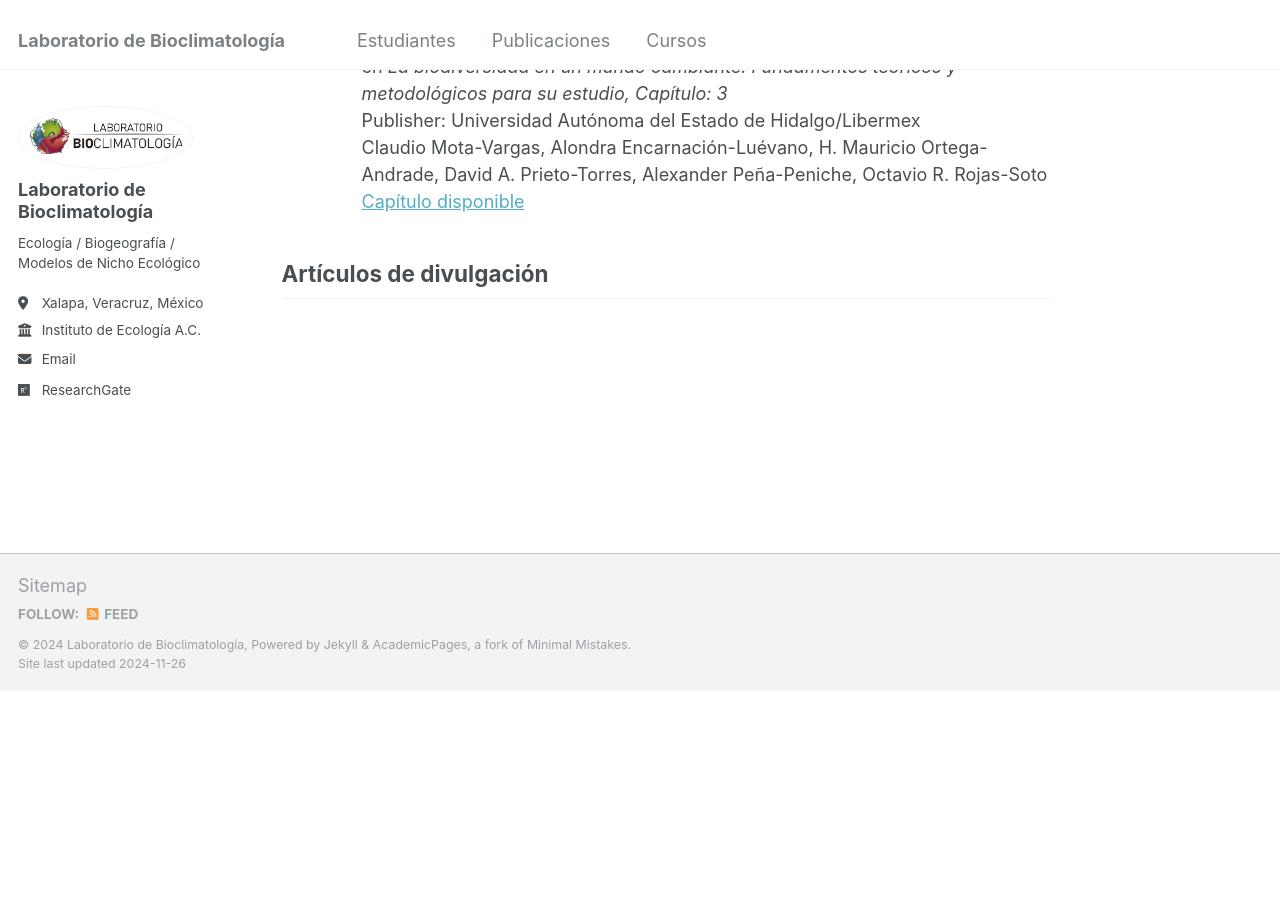
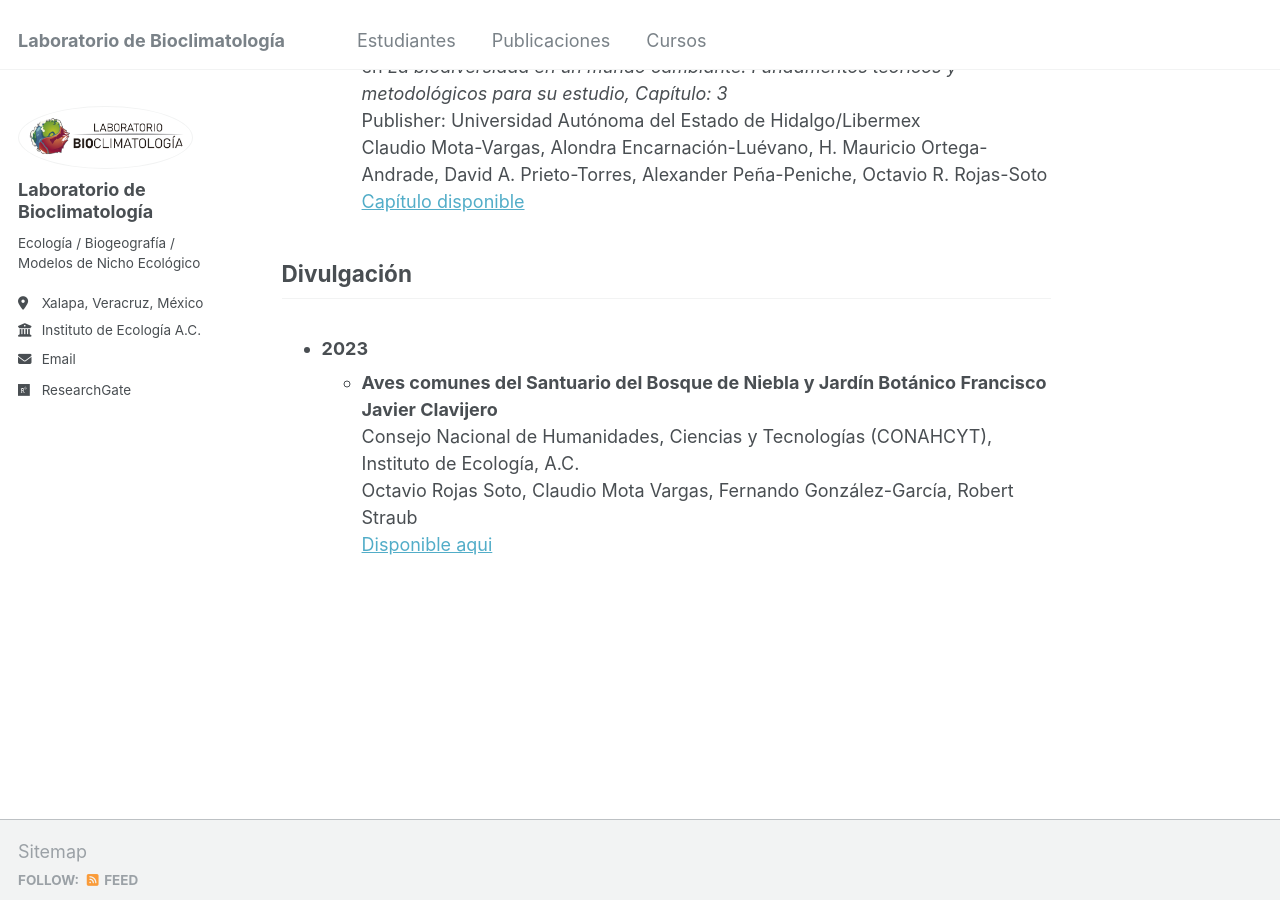
Before and after one commit to Labbioclim/bioclimat, a Jekyll site: the page built from _pages/markdown.md, in a window 1280 px wide and 900 px high, scrolled down 919 px. Built offline with Jekyll 4.4.1, drawn with Linux system fonts in a browser that asks for light colours; before the commit the page ends 1611 px from its top, so only the background shows below that.

Commit message:
Update markdown.md

```diff
--- a/_pages/markdown.md
+++ b/_pages/markdown.md
@@ -33,4 +33,10 @@ Claudio Mota-Vargas, Alondra Encarnación-Luévano, H. Mauricio Ortega-Andrade,
 [Capítulo disponible](https://www.researchgate.net/publication/339181920_Una_breve_introduccion_a_los_modelos_de_nicho_ecologico)
 
 
-## Artículos de divulgación
+## Divulgación
+
+* ### 2023
+  * **Aves comunes del Santuario del Bosque de Niebla y Jardín Botánico Francisco Javier Clavijero**<br>
+Consejo Nacional de Humanidades, Ciencias y Tecnologías (CONAHCYT), Instituto de Ecología, A.C.<br>
+Octavio Rojas Soto, Claudio Mota Vargas, Fernando González-García, Robert Straub<br>
+[Disponible aqui](https://libros.inecol.mx/index.php/libros/catalog/view/580/771/4061)
```
